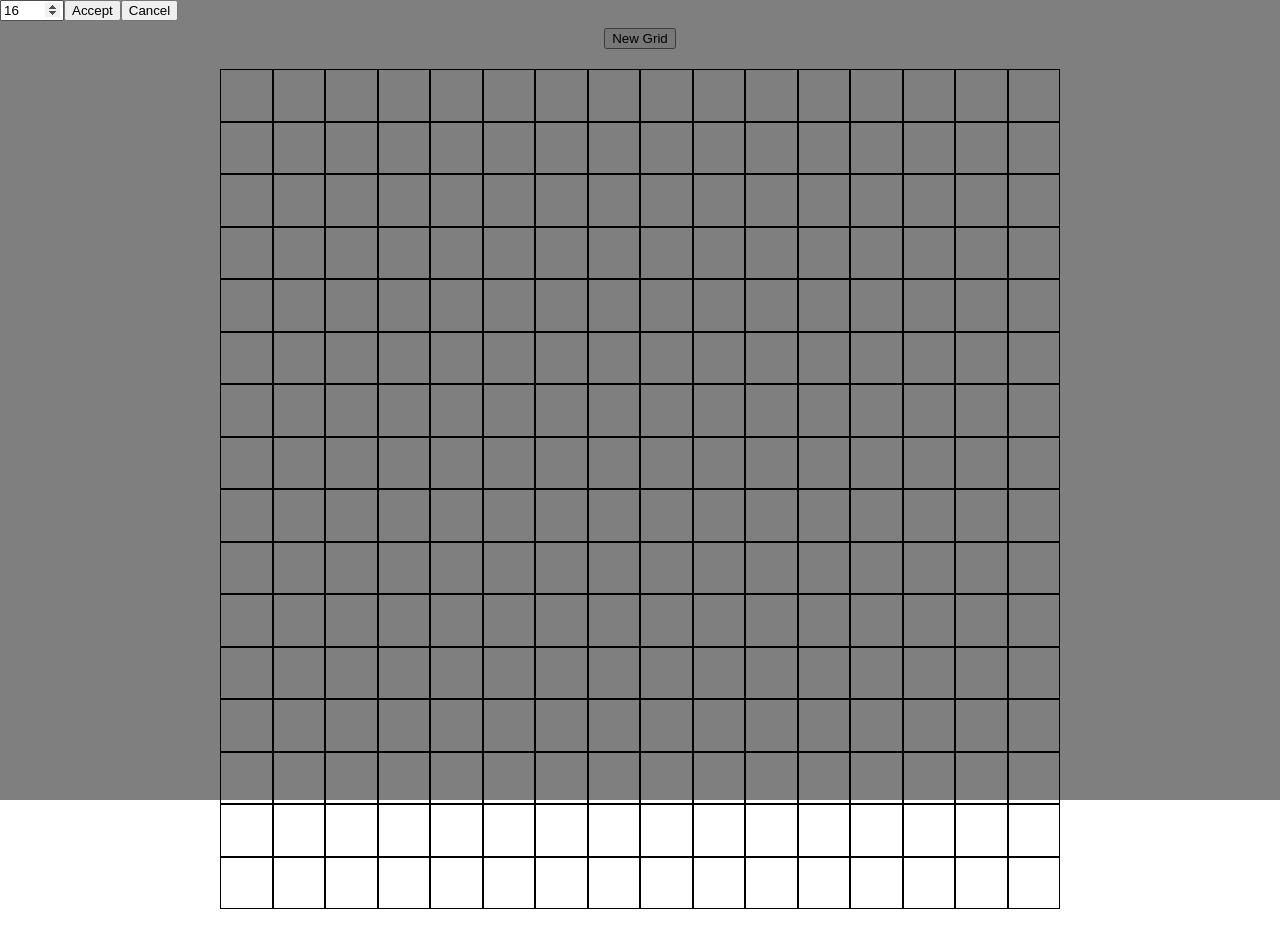
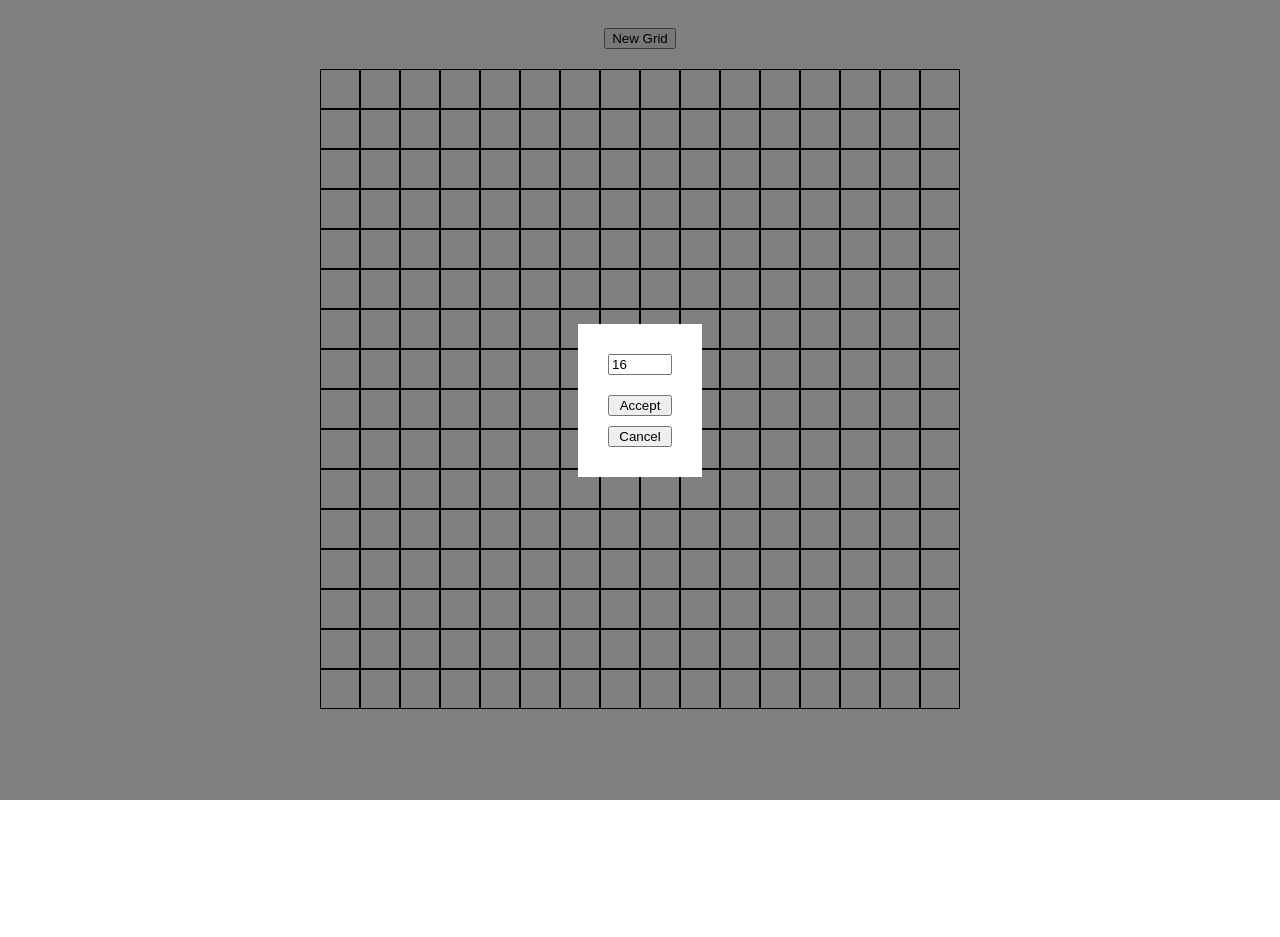
Before and after one commit to edmond-bobiles/etch-a-sketch, a plain HTML site: page index.html in a window 1280 px wide. Both pictures are taken after a click on the button "New Grid". After the commit the page ends 800 px from the top, so only its background shows below. Drawn offline with Linux system fonts and the light colour scheme.

Commit message:
Sends an error message when input is not between 0 and 100

```diff
--- a/myscript.js
+++ b/myscript.js
@@ -9,7 +9,7 @@ let numberOfSquares = 16;
 // Default sketch pad
 makeGrid(numberOfSquares);
 
-// Sketchpad maker
+// Create grid
 function makeGrid(numberOfSquares){
     for (let i=0; i<numberOfSquares; i++){
         for (let j=0; j<numberOfSquares; j++){
@@ -26,6 +26,7 @@ function makeGrid(numberOfSquares){
 
 }
 
+// Remove current grid
 function removeGrid(){
     gridContainer.textContent = "";
 }
@@ -36,16 +37,19 @@ button.addEventListener("click", () => {
     const popup = document.createElement("div");
 
     const input = document.createElement("input");
+    const errorMessage = document.createElement("p");
+
     const acceptButton = document.createElement("button");
     const cancelButton = document.createElement("button");
 
     popupScreen.classList.add("popup-screen");
     popup.classList.add("popup");
+    errorMessage.classList.add("error-message");
 
     // Input values
     input.type = "number";
     input.placeholder = "Enter grid size";
-    input.value = 16;
+    input.value = numberOfSquares;
     input.min = 1;
     input.max = 100;
 
@@ -53,16 +57,20 @@ button.addEventListener("click", () => {
     acceptButton.textContent = "Accept";
     cancelButton.textContent = "Cancel";
 
+    // Error message
+    errorMessage.textContent = "";
+
     acceptButton.addEventListener("click", () => {
         numberOfSquares = Number(input.value);
-        if (numberOfSquares > 0 && numberOfSquares < 101){
+
+        if (numberOfSquares >= 1 && numberOfSquares <= 100){
             removeGrid();
             makeGrid(numberOfSquares);
             popupScreen.remove();
         }
 
         else {
-            popupScreen.remove();
+            errorMessage.textContent = "Please enter a number between 1 and 100.";
         }
     });
     cancelButton.addEventListener("click", () => {
@@ -71,6 +79,7 @@ button.addEventListener("click", () => {
 
     // sketch-container -> popupscreen -> popup -> input, accept, cancel
     popup.appendChild(input);
+    popup.appendChild(errorMessage);
     popup.appendChild(acceptButton);
     popup.appendChild(cancelButton);
 
--- a/style.css
+++ b/style.css
@@ -1,32 +1,55 @@
-#sketch-container{
+#sketch-container {
     padding: 20px;
+
     display: flex;
     flex-direction: column;
     gap: 20px;
 }
 
-#button{
+#button {
     display: block;
     margin: 0 auto;
+}
+
+#grid-container {
+    display: flex;
+    flex-wrap: wrap;
+
+    width: 80vw;
+    max-width: 640px;
+    aspect-ratio: 1 / 1;
+
+    margin: 0 auto;
+}
+
+.grid-square {
+    aspect-ratio: 1 / 1;
+
+    box-sizing: border-box;
+    border: 1px solid black;
 }
 
 .popup-screen {
     position: fixed;
     inset: 0;
+
     background: rgba(0, 0, 0, 0.5);
+
+    display: flex;
+    justify-content: center;
+    align-items: center;
 }
 
-#grid-container{
+.popup {
+    background: white;
+    padding: 30px;
+
     display: flex;
-    flex-wrap: wrap;
-    width: 80vw;
-    max-width: 840px;
-    aspect-ratio: 1 / 1;
-    margin: 0 auto;
+    flex-direction: column;
+    gap: 10px;
 }
 
-.grid-square {
-    aspect-ratio: 1 / 1;
-    box-sizing: border-box;
-    border: 1px solid black;
+.error-message {
+    margin: 0;
+    color: red;
 }
```
